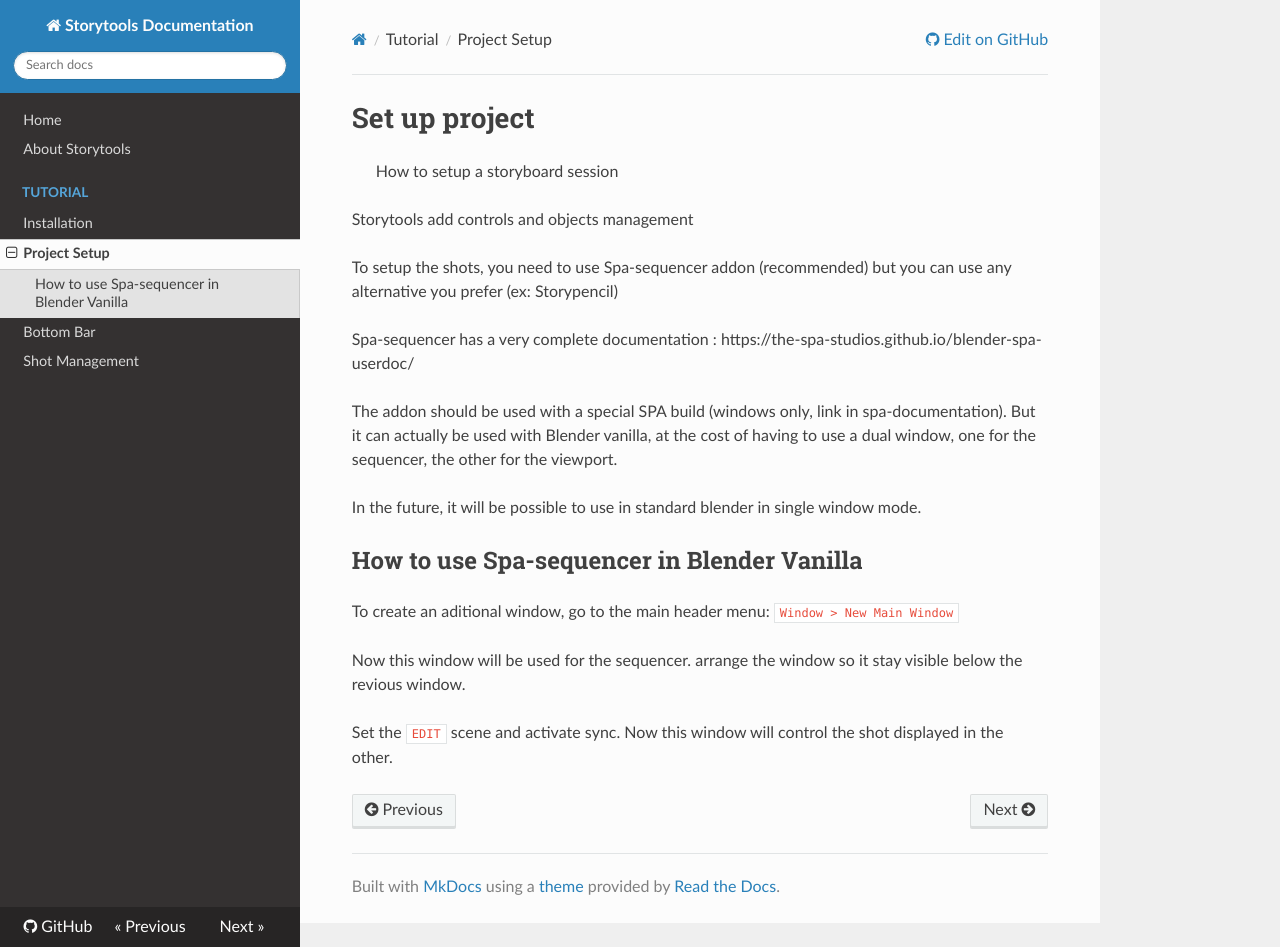
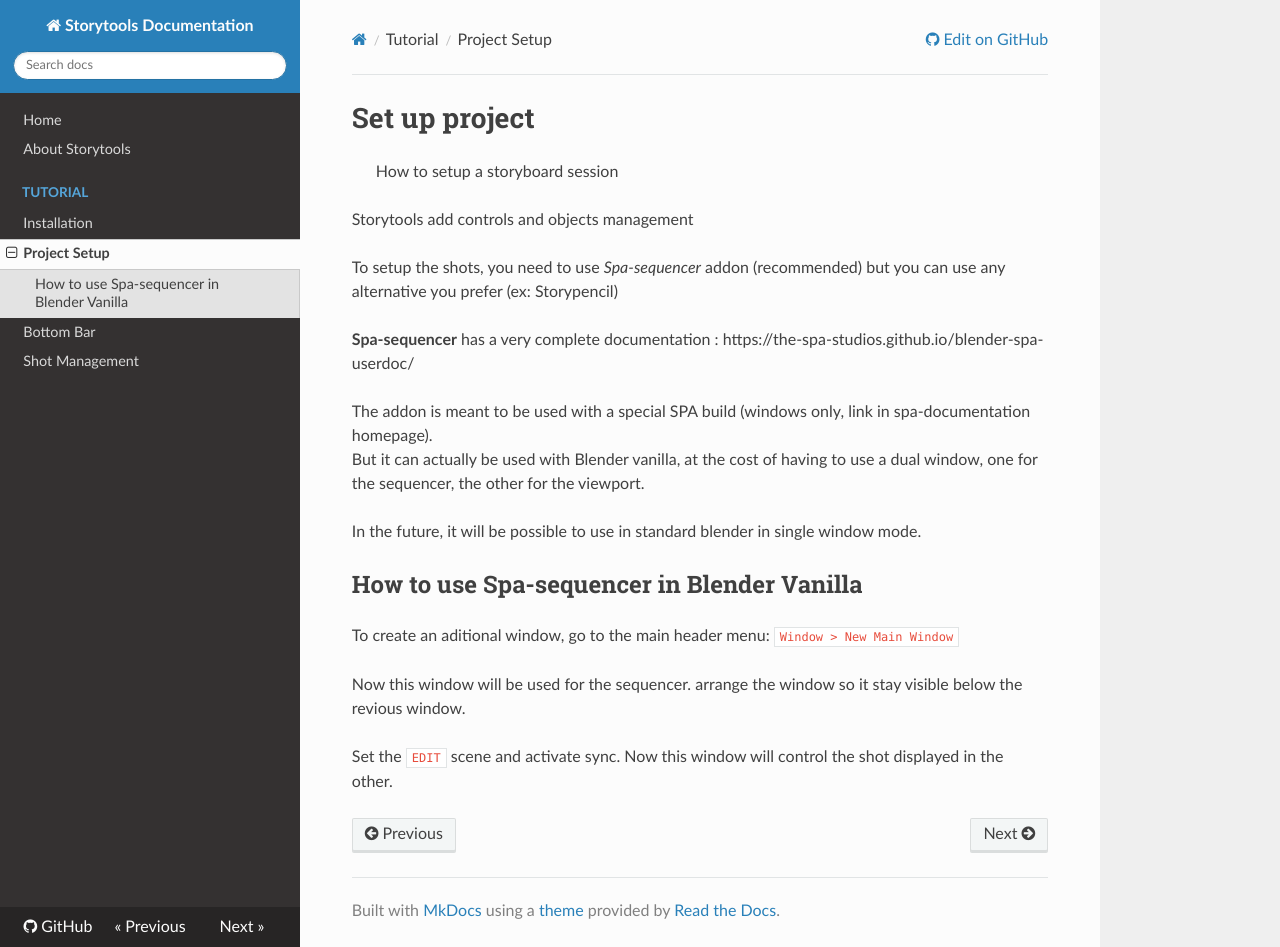
Before and after one commit to Pullusb/storytools-docs, an MkDocs documentation site: the page built from docs/tutorial/setup-project.md, in a window 1280 px wide and 947 px high. Built offline with MkDocs 1.6.1, drawn with Linux system fonts in a browser that asks for light colours; nearby versions of some CDN libraries.

Commit message:
Fix line returns
change from deprecated upload-pages-artifact v2 to v4

```diff
--- a/docs/tutorial/setup-project.md
+++ b/docs/tutorial/setup-project.md
@@ -3,11 +3,11 @@
 
 Storytools add controls and objects management
 
-To setup the shots, you need to use Spa-sequencer addon (recommended) but you can use any alternative you prefer (ex: Storypencil)
+To setup the shots, you need to use *Spa-sequencer* addon (recommended) but you can use any alternative you prefer (ex: Storypencil)
 
-Spa-sequencer has a very complete documentation : https://the-spa-studios.github.io/blender-spa-userdoc/
+**Spa-sequencer** has a very complete documentation : https://the-spa-studios.github.io/blender-spa-userdoc/
 
-The addon should be used with a special SPA build (windows only, link in spa-documentation).
+The addon is meant to be used with a special SPA build (windows only, link in spa-documentation homepage).
 But it can actually be used with Blender vanilla, at the cost of having to use a dual window, one for the sequencer, the other for the viewport.
 
 In the future, it will be possible to use in standard blender in single window mode.
```
Also changed, not shown: docs/index.md (+1 -0 lines), docs/tutorial/shot-management.md (+1 -1 lines), docs/tutorial/story-toolbar.md (+2 -1 lines), 1 other file.
